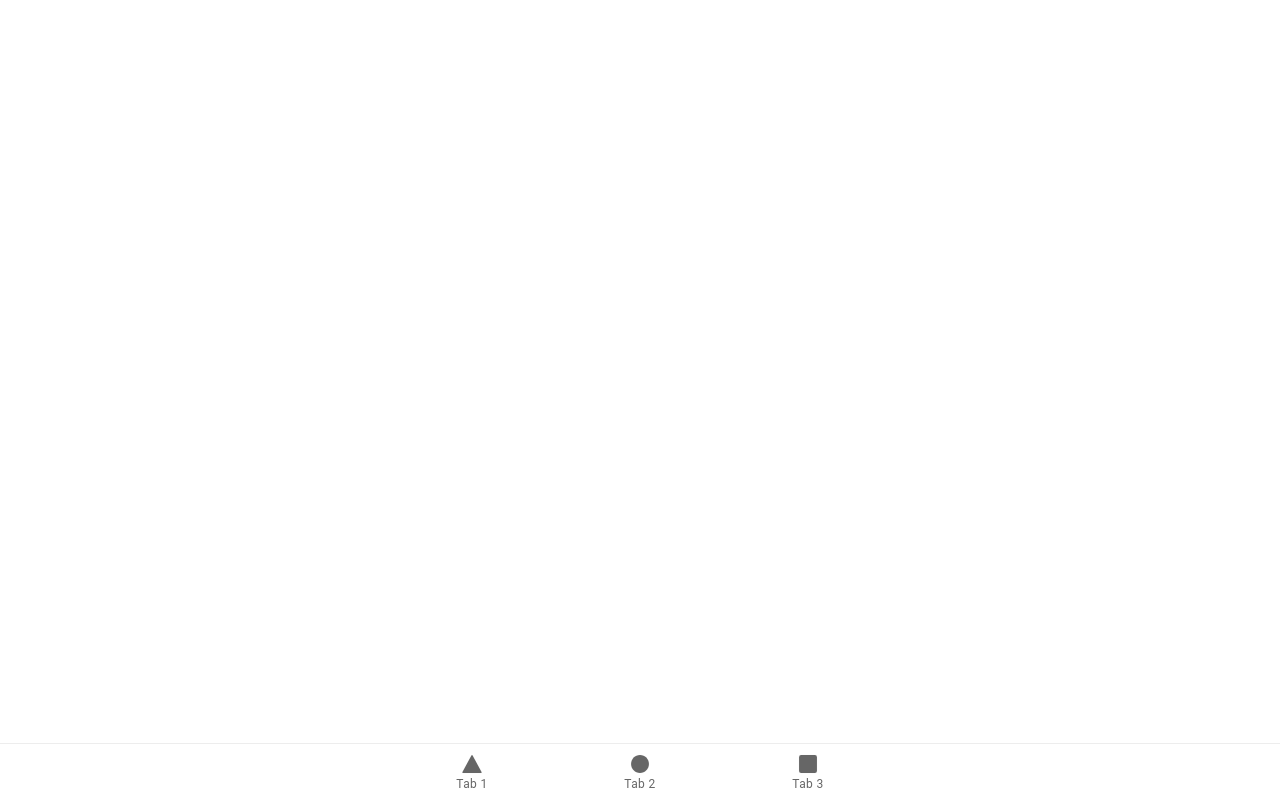
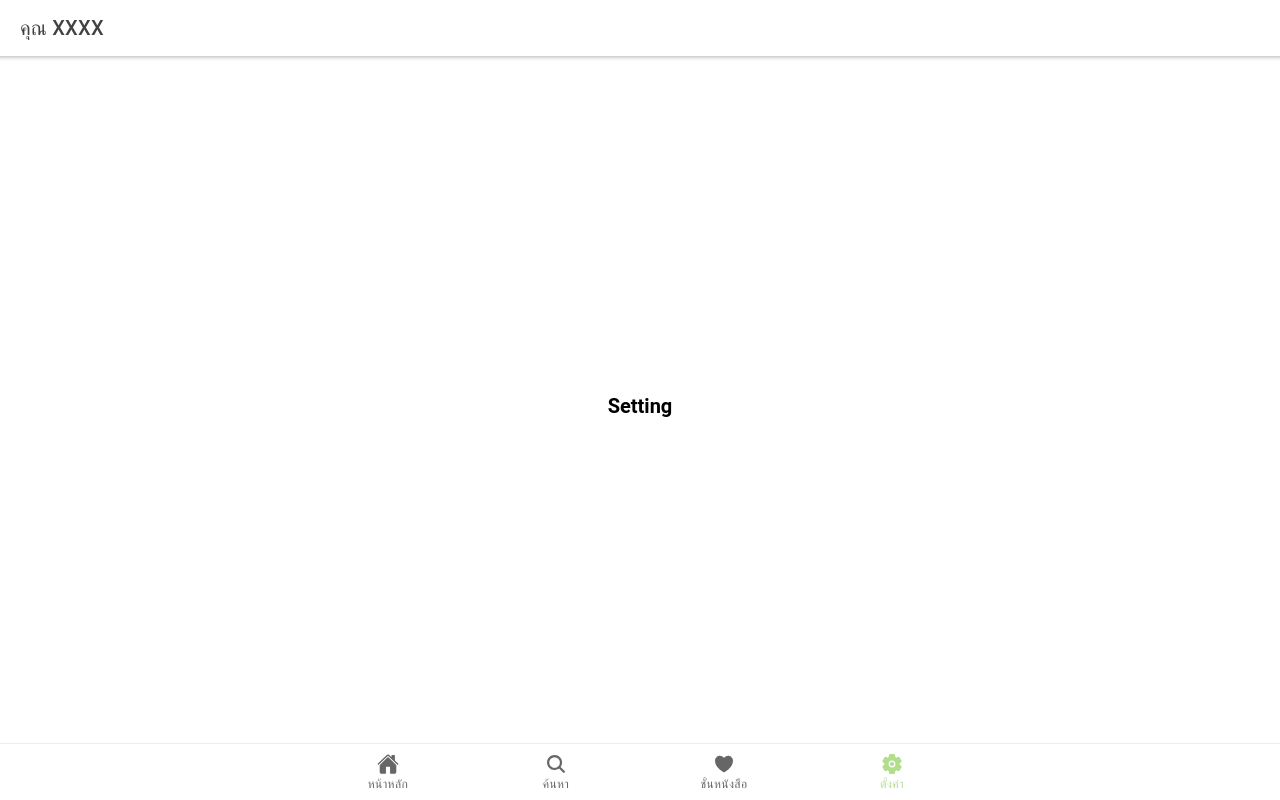
Before and after one commit to ChakkrinYYWC/GarZip_front, a React (Create React App) app: page /tab4 in a window 1280 px wide. Built offline with nearby package versions, Linux system fonts and the light colour scheme.

Commit message:
add page and navbar

```diff
--- a/src/App.tsx
+++ b/src/App.tsx
@@ -10,10 +10,11 @@ import {
   setupIonicReact
 } from '@ionic/react';
 import { IonReactRouter } from '@ionic/react-router';
-import { ellipse, square, triangle } from 'ionicons/icons';
+import { home, search, heart, settings } from 'ionicons/icons';
 import Tab1 from './pages/Tab1';
 import Tab2 from './pages/Tab2';
 import Tab3 from './pages/Tab3';
+import Tab4 from './pages/Tab4';
 
 /* Core CSS required for Ionic components to work properly */
 import '@ionic/react/css/core.css';
@@ -50,24 +51,33 @@ const App: React.FC = () => (
           <Route path="/tab3">
             <Tab3 />
           </Route>
+          <Route path="/tab4">
+            <Tab4 />
+          </Route>
           <Route exact path="/">
             <Redirect to="/tab1" />
           </Route>
         </IonRouterOutlet>
+
         <IonTabBar slot="bottom">
           <IonTabButton tab="tab1" href="/tab1">
-            <IonIcon icon={triangle} />
-            <IonLabel>Tab 1</IonLabel>
+            <IonIcon icon={home} />
+            <IonLabel>หน้าหลัก</IonLabel>
           </IonTabButton>
           <IonTabButton tab="tab2" href="/tab2">
-            <IonIcon icon={ellipse} />
-            <IonLabel>Tab 2</IonLabel>
+            <IonIcon icon={search} />
+            <IonLabel>ค้นหา</IonLabel>
           </IonTabButton>
           <IonTabButton tab="tab3" href="/tab3">
-            <IonIcon icon={square} />
-            <IonLabel>Tab 3</IonLabel>
+            <IonIcon icon={heart} />
+            <IonLabel>ชั้นหนังสือ</IonLabel>
+          </IonTabButton>
+          <IonTabButton tab="tab4" href="/tab4">
+            <IonIcon icon={settings} />
+            <IonLabel>ตั้งค่า</IonLabel>
           </IonTabButton>
         </IonTabBar>
+
       </IonTabs>
     </IonReactRouter>
   </IonApp>
--- /dev/null
+++ b/src/components/Setting.tsx
@@ -0,0 +1,16 @@
+
+interface ContainerProps {
+    name: string;
+  }
+
+  const Setting: React.FC<ContainerProps> = ({ name }) => {
+    return (
+      <div className="container">
+        {/* <strong>{name}</ strong> */}
+        {/* <p>Explore <a target="_blank" rel="noopener noreferrer" href="https://ionicframework.com/docs/components">UI Components</a></p> */}
+      <h1><strong>Setting</strong></h1>
+      </div>
+    );
+  };
+
+  export default Setting;
--- /dev/null
+++ b/src/pages/Tab4.tsx
@@ -0,0 +1,25 @@
+import { IonContent, IonHeader, IonPage, IonTitle, IonToolbar } from '@ionic/react';
+import Setting from '../components/Setting';
+// import './Tab4.css';
+
+const Tab4: React.FC = () => {
+  return (
+    <IonPage>
+      <IonHeader>
+        <IonToolbar>
+          <IonTitle>คุณ XXXX</IonTitle>
+        </IonToolbar>
+      </IonHeader>
+      <IonContent fullscreen>
+        <IonHeader collapse="condense">
+          <IonToolbar>
+            <IonTitle size="large">คุณ XXXX</IonTitle>
+          </IonToolbar>
+        </IonHeader>
+        <Setting name="Tab 4 page" />
+      </IonContent>
+    </IonPage>
+  );
+};
+
+export default Tab4;
```
Also changed, not shown: 1 other file (tests, documents, lock files or other folders).
